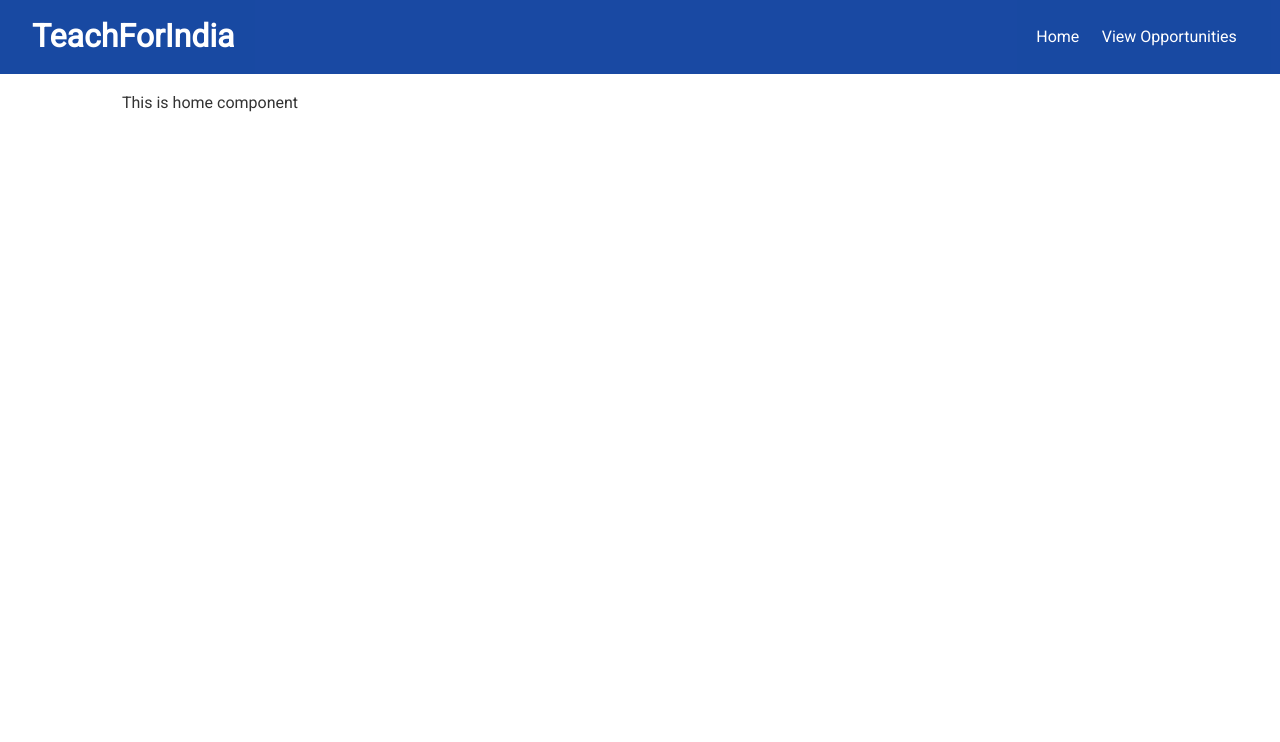
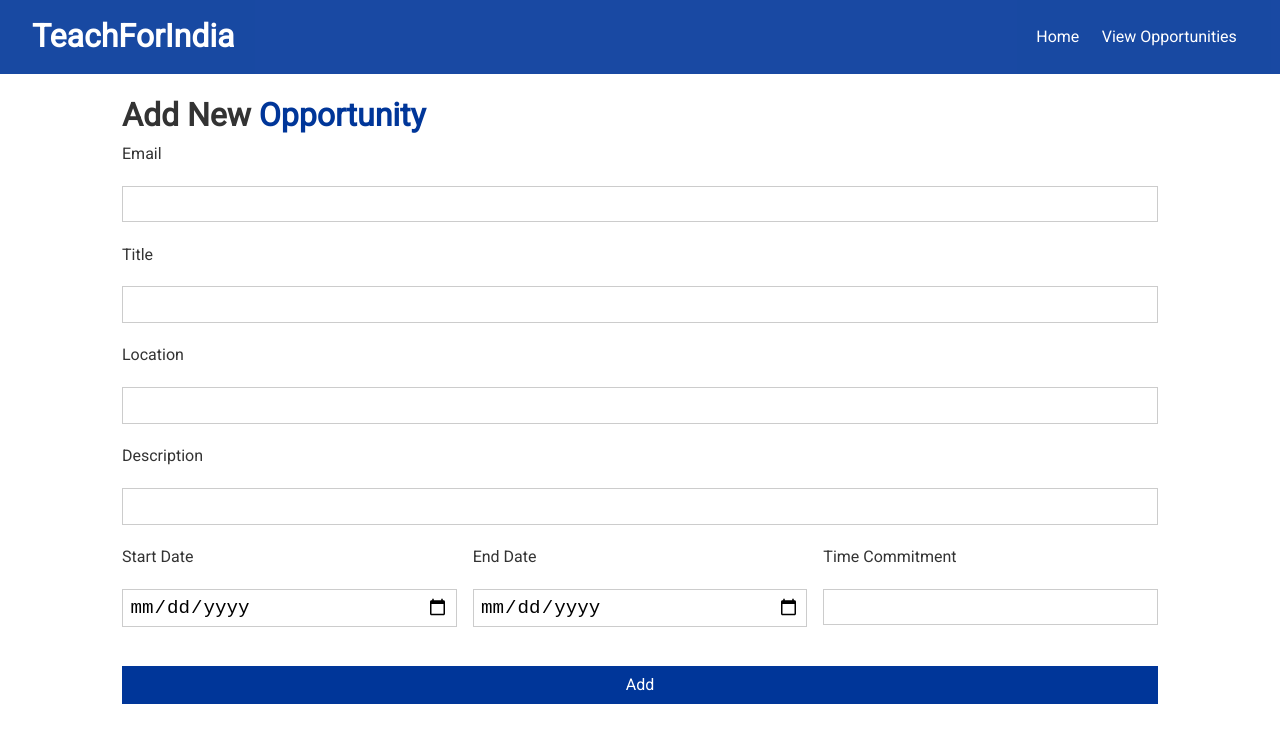
Before and after one commit to nidhi-bhanushali/TIF, a React (Create React App) app in the folder client/: page / in a window 1280 px wide. Shown: the top 742 px of the page. Built offline with nearby package versions, Linux system fonts and the light colour scheme.

Commit message:
Add opportunities component

```diff
--- a/client/src/App.css
+++ b/client/src/App.css
@@ -323,6 +323,7 @@
 input[type='email'],
 input[type='password'],
 input[type='date'],
+input[type='number'],
 select,
 textarea {
   display: block;
--- a/client/src/components/pages/Home.js
+++ b/client/src/components/pages/Home.js
@@ -1,9 +1,67 @@
-import React from 'react'
+import React , {useState} from 'react'
 
 const Home = () => {
+    const [opportunity , setOpportunity] = useState({
+        title:'',
+        description:'',
+        location:'',
+        email:'',
+        startDate:'',
+        endDate:'',
+        noOfHours:'',
+    });
+
+    const {title, description, location, email, startDate, endDate, noOfHours} = opportunity;
+
+    const onChange = e => setOpportunity({...opportunity , [e.target.name] : e.target.value});
+
+    const onSubmit = e => {
+        e.preventDefault();
+        console.log(opportunity)
+        if(title === '' || email === '' || location === '' ||
+           description === '' || startDate === '' || endDate === '' || noOfHours ==='') {
+            alert('Please enter all fields');
+        }
+    }
+
     return (
-        <div>
-            This is home component
+        <div className="form-container">
+            <h1>
+                Add New <span className="text-primary">Opportunity</span>
+            </h1>
+            <form onSubmit = {onSubmit}>
+                <div className="form-group">
+                    <label htmlFor="email">Email</label>
+                    <input type="email" name="email" onChange={onChange} value={email}/>
+                </div>
+                <div className="form-group">
+                    <label htmlFor="title">Title</label>
+                    <input type="text" name="title" onChange={onChange} value={title}/>
+                </div>
+                <div className="form-group">
+                    <label htmlFor="location">Location</label>
+                    <input type="text" name="location" onChange={onChange} value={location}/>
+                </div>
+                <div className="form-group">
+                    <label htmlFor="description">Description</label>
+                    <input type="text" name="description" onChange={onChange} value={description}/>
+                </div>
+                <div className='grid-3'>
+                <div className="form-group">
+                    <label htmlFor="startDate">Start Date</label>
+                    <input type="date" name="startDate" onChange={onChange} value={startDate}/>
+                </div>
+                <div className="form-group">
+                    <label htmlFor="endDate">End Date</label>
+                    <input type="date" name="endDate" onChange={onChange} value={endDate}/>
+                </div>
+                <div className="form-group">
+                    <label htmlFor="noOfHours">Time Commitment</label>
+                    <input type="number" name="noOfHours" onChange={onChange} value={noOfHours}/>
+                </div>
+                </div>
+                <input type="submit" value="Add" className="btn btn-primary btn-block"/>
+            </form>
         </div>
     )
 }
```
